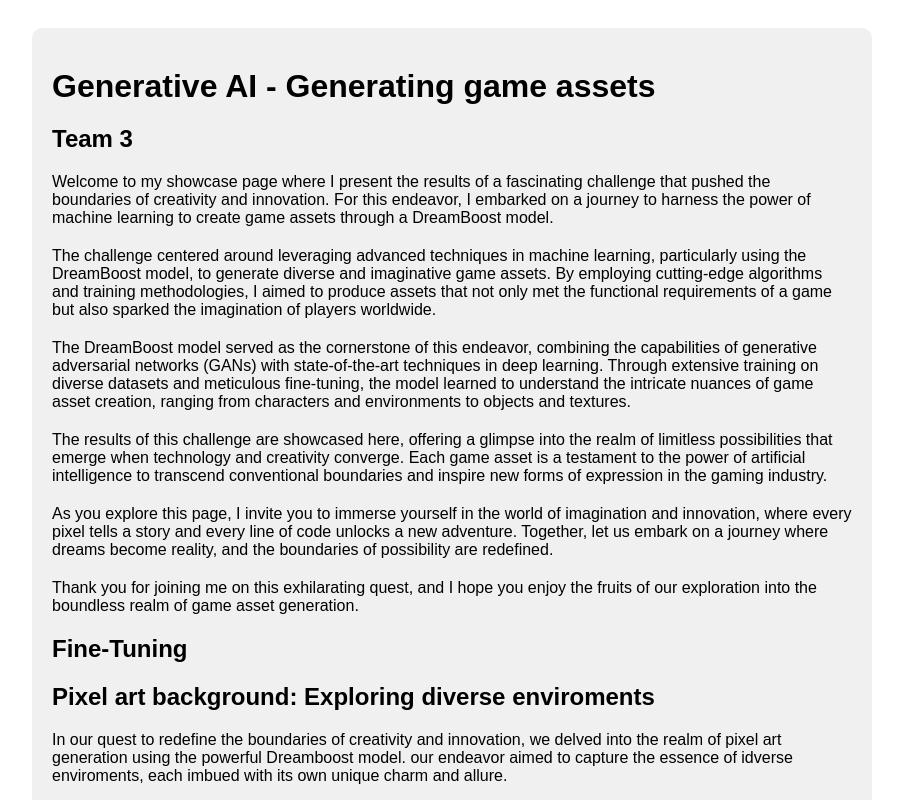
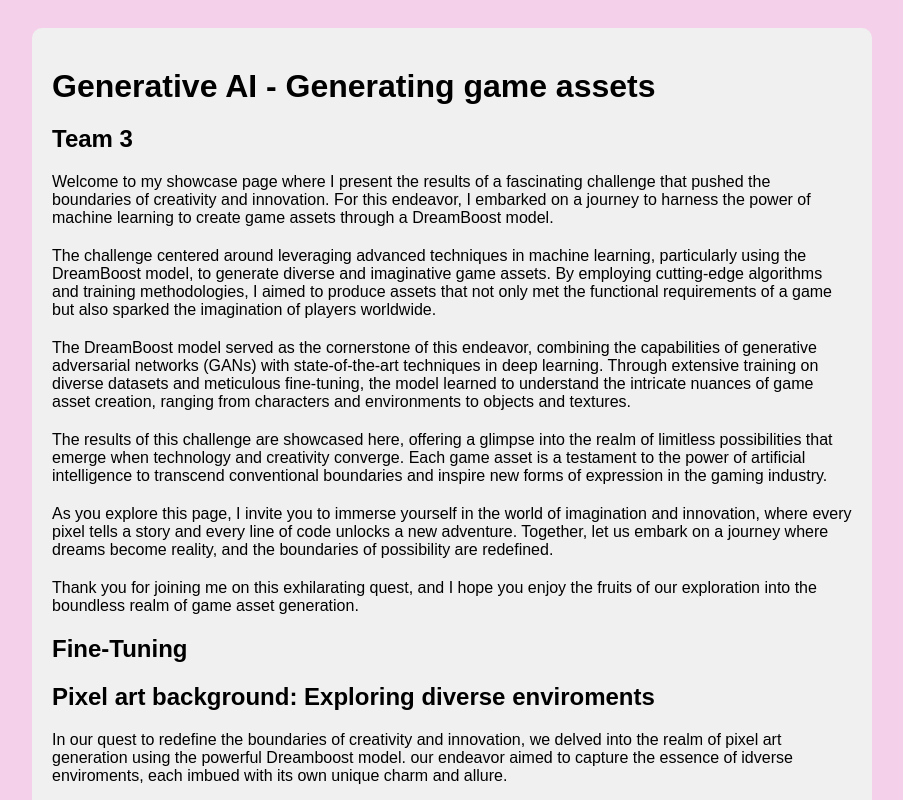
Before and after one commit to ayumichotoe236730/AyumiChotoe.github.io, a plain HTML site: page index.html in a window 1280 px wide. Shown: the top 800 px of the page, without its empty margins (188-1091 px from the left). Drawn offline with Linux system fonts and the light colour scheme.

Commit message:
Update index.html

```diff
--- a/index.html
+++ b/index.html
@@ -7,7 +7,7 @@
     <style>
         body {
             font-family: Arial, sans-serif; /* Change the font to Arial */
-            background-color: #ffffff; /* Set the background color to white */
+            background-color: #f4d0ea; /* Set the background color to white */
             padding: 20px; /* Add padding to create space around the content */
         }
         .content {
```
